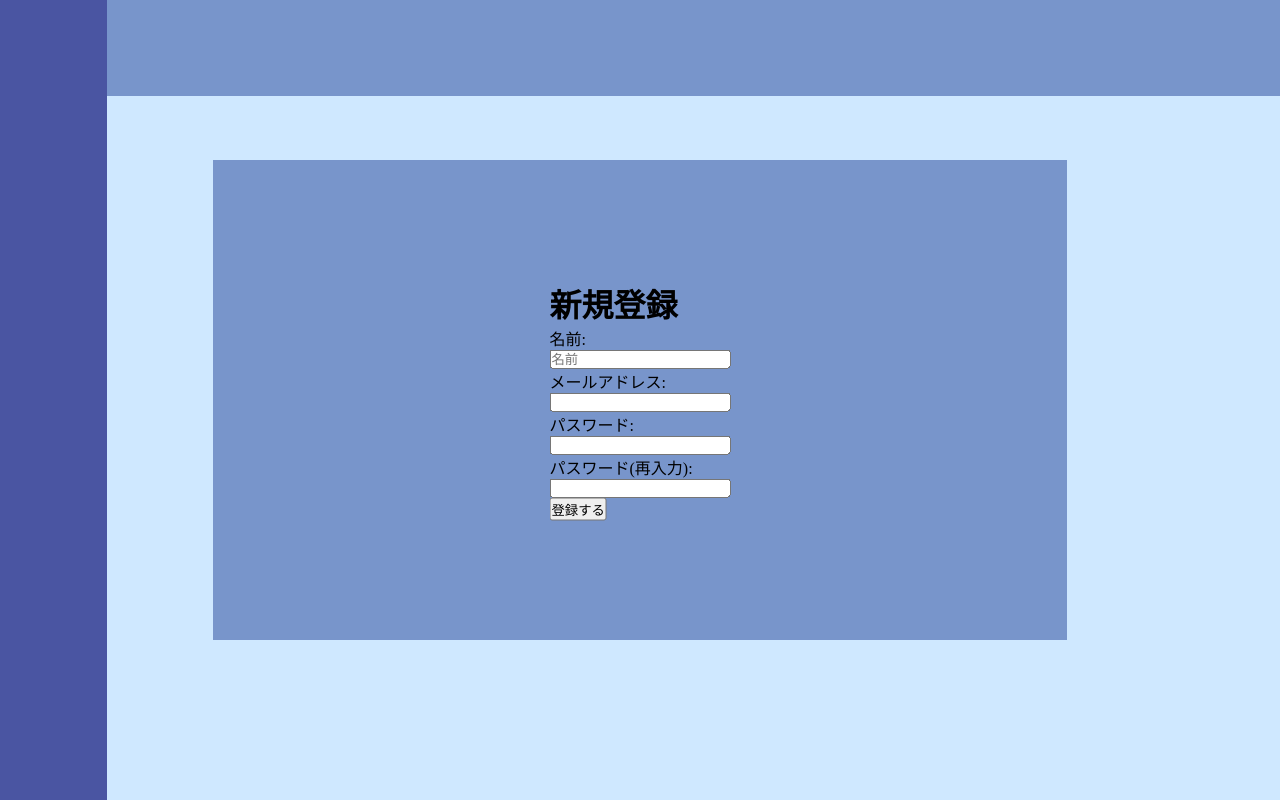
After one commit to hakkson-f/chatapp, a Python web app: template chatapp/templates/signup.html in a window 1280 px wide. The commit adds this page. Run offline with Jinja, Linux system fonts and the light colour scheme; the template is opened without the code that fills it, so the values that code supplies are empty.

Commit message:
create singup

```diff
--- a/chatapp/static/css/layout.css
+++ b/chatapp/static/css/signup.css
@@ -29,3 +29,10 @@
     background-color: #7895CB;
     position: relative;
 }
+
+.block-contents-container {
+    position: absolute;
+    top:50%;
+    left:50%;
+    transform:translate(-50%,-50%) ;
+}
--- /dev/null
+++ b/chatapp/templates/signup.html
@@ -0,0 +1,31 @@
+<!DOCTYPE html>
+<html lang="en">
+<head>
+    <meta charset="UTF-8">
+    <meta name="viewport" content="width=device-width, initial-scale=1.0">
+    <title>share-layout</title>
+    <link href="../static/css/signup.css" rel="stylesheet">
+</head>
+<body>
+    <div class="layout-container">
+        <div class="layout-header-container"></div>
+        <div class="layout-sidebar-container"></div>
+        <div class="layout-contents-container">
+            <div class="block-contents-container">
+                <h1>新規登録</h1>
+                <form method="post" action="#">
+                    <p>名前:</p>
+                    <p><input type="text" name="nickname" placeholder="名前"></p>
+                    <p>メールアドレス:</p>
+                    <p><input type="text" name="e-mail"></p>
+                    <p>パスワード:</p>
+                    <p><input type="password" name="pasword1"></p>
+                    <p>パスワード(再入力):</p>
+                    <p><input type="password" name="pasword2"></p>
+                    <input type="submit" value="登録する">
+                </form>
+            </div>
+        </div>
+    </div>
+</body>
+</html>
```
Also changed, not shown: chatapp/templates/layout.html (deleted, +0 -16 lines), chatapp/templates/new acaunt.html (added, +19 -0 lines).
